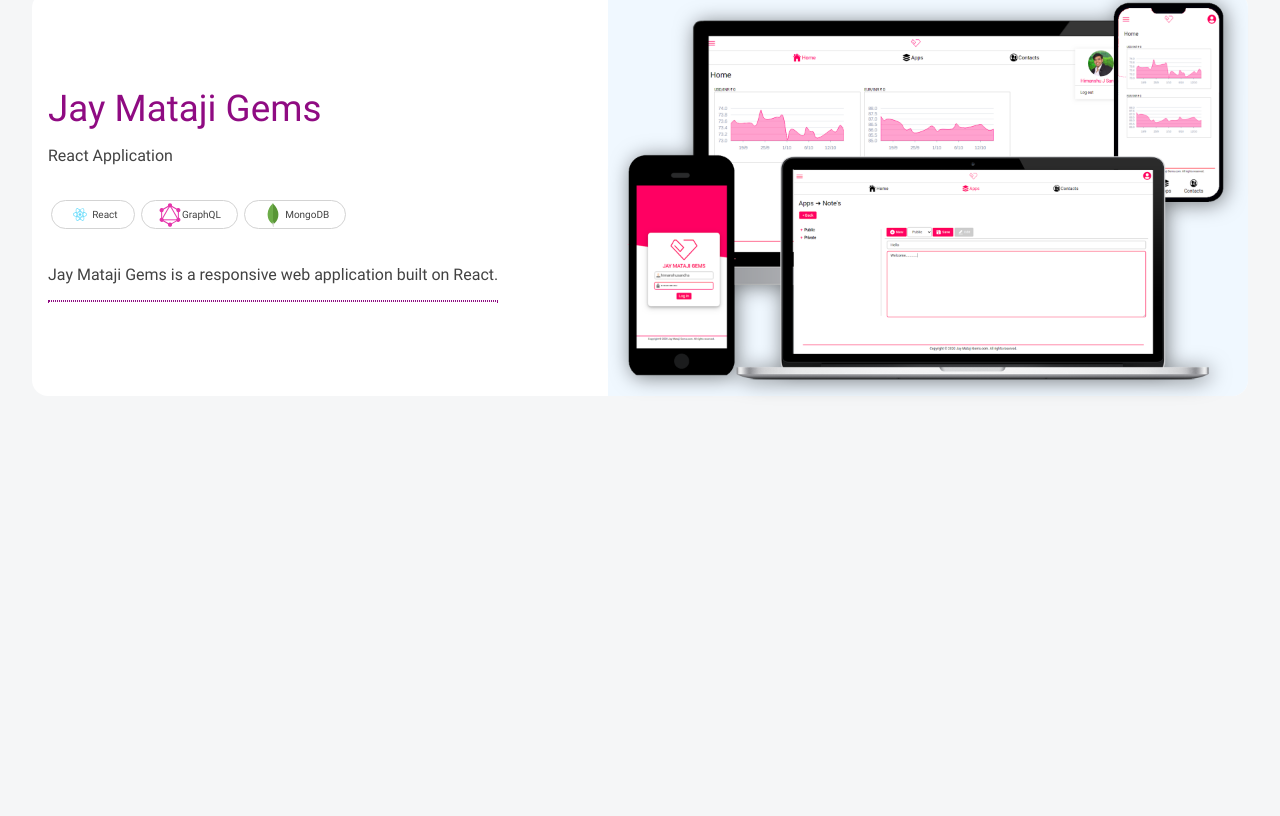
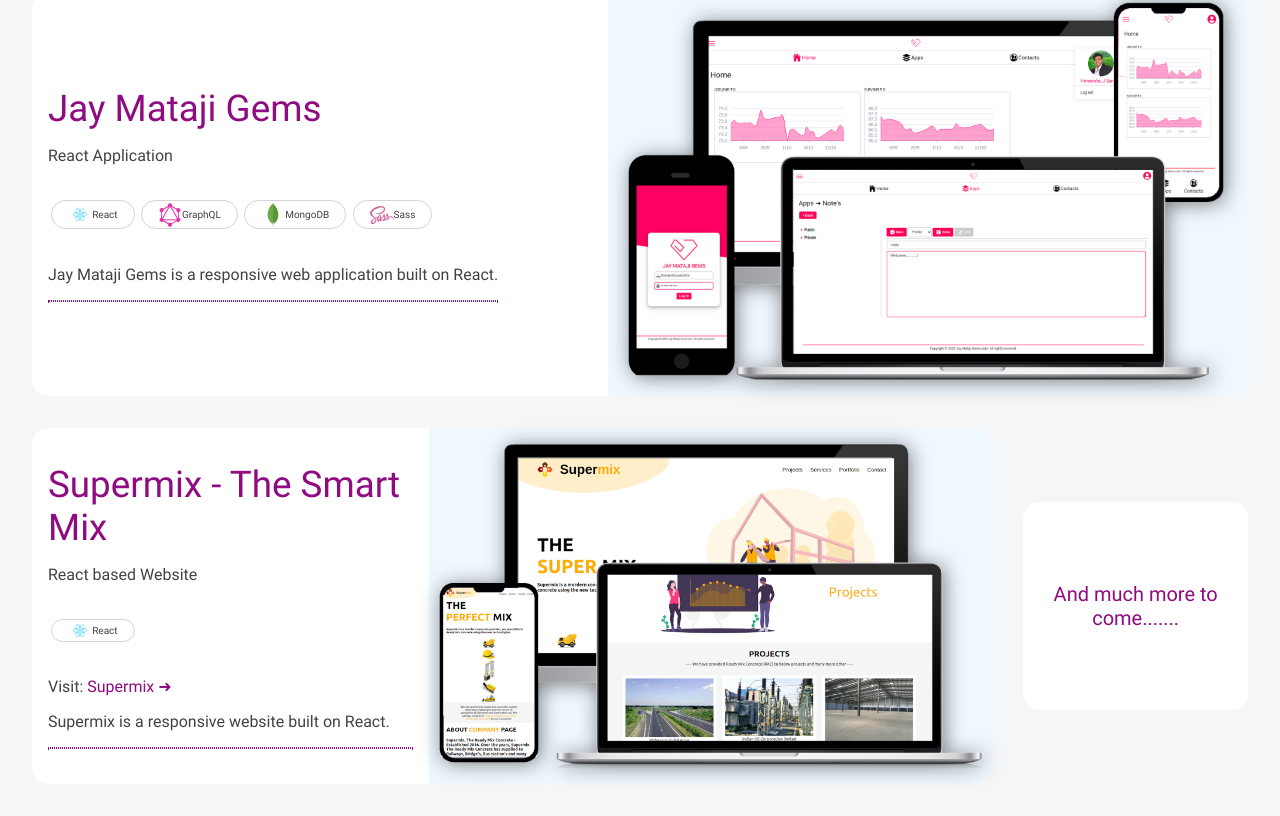
Before and after one commit to himanshusandha/himanshusandha.com, a React (Create React App) app: page / in a window 1280 px wide. Shown: the part 1114-1930 px from the top of the page. Before the commit the page ends 1542 px from the top, so only its background shows below. Built offline with nearby package versions, Linux system fonts and the light colour scheme.

Commit message:
Added project detail of Supermix

```diff
--- a/src/components/projects/PrivateProjects.js
+++ b/src/components/projects/PrivateProjects.js
@@ -4,6 +4,8 @@
 import React_logo from "../../resources/React_logo.svg";
 import GraphQL_logo from "../../resources/GraphQL_logo.svg";
 import MongoDB_logo from "../../resources/MongoDB_logo.svg";
+import Sass_logo from "../../resources/Sass_logo.svg";
+import Supermix_image from "../../resources/Supermix_image.png";
 
 function PrivateProjects() {
   return (
@@ -30,6 +32,9 @@
               <div>
                 <img src={MongoDB_logo} alt="MongoDB_logo" /> MongoDB
               </div>
+              <div>
+                <img src={Sass_logo} alt="Sass_logo" /> Sass
+              </div>
             </div>
             <div>
               Jay Mataji Gems is a responsive web application built on React.
@@ -40,6 +45,39 @@
             <img src={JayMatajiGems_image} alt="Jay Mataji Gems" />
           </div>
         </div>
+        <div className="privateProjects_showcase_big_medium">
+          <div className="privateProjects_showcase_big">
+            <div className="privateProjects_showcase_big_left">
+              <div className="privateProjects_showcase_big_left_app_name">
+                Supermix - The Smart Mix
+              </div>
+              <div>React based Website</div>
+              <div className="privateProjects_showcase_big_left_tech_tag">
+                <div>
+                  <img src={React_logo} alt="React_logo" /> React
+                </div>
+              </div>
+              <div>
+                Visit:{" "}
+                <a
+                  href="https://supermix.netlify.app"
+                  target="_blank"
+                  rel="noopener noreferrer"
+                >
+                  Supermix ➜
+                </a>
+              </div>
+              <div>Supermix is a responsive website built on React.</div>
+              <div className="privateProjects_showcase_big_left_hr" />
+            </div>
+            <div className="privateProjects_showcase_big_right">
+              <img src={Supermix_image} alt="Supermix" />
+            </div>
+          </div>
+          <div className="privateProjects_showcase_big_medium_moreCome">
+            And much more to come.......
+          </div>
+        </div>
       </div>
     </React.Fragment>
   );
--- a/src/styles/components/projects/PrivateProjects.css
+++ b/src/styles/components/projects/PrivateProjects.css
@@ -98,6 +98,36 @@
   transform: scale(1.03);
 }
 
+.privateProjects_showcase_big_left > div > a {
+  text-decoration: none;
+  color: var(--secondaryTextColor);
+}
+
+.privateProjects_showcase_big_medium {
+  display: flex;
+  flex-direction: row;
+  justify-content: space-between;
+  align-items: center;
+  margin-top: 2rem;
+}
+
+.privateProjects_showcase_big_medium_moreCome {
+  background-color: var(--primaryContainerBackgroundColor);
+  color: var(--secondaryTextColor);
+  border-radius: 1rem;
+  text-align: center;
+  padding-top: 5rem;
+  padding-bottom: 5rem;
+  margin-left: 2rem;
+  transition: all 0.25s ease-in 0s;
+  font-size: var(--fontBig);
+}
+
+.privateProjects_showcase_big_medium_moreCome:hover {
+  transform: scale(1.05);
+  filter: drop-shadow(2px 2px 10px var(--primaryTextColor));
+}
+
 @media only screen and (max-width: 768px) {
   .privateProjects_showcase_big {
     flex-direction: column;
@@ -107,4 +137,14 @@
     border-top-right-radius: 0rem;
     border-bottom-left-radius: 0rem;
   }
+
+  .privateProjects_showcase_big_medium {
+    flex-direction: column;
+  }
+
+  .privateProjects_showcase_big_medium_moreCome {
+    margin-top: 2rem;
+    margin-left: 0rem;
+    width: 80%;
+  }
 }
```
Also changed, not shown: src/resources/Sass_logo.svg (added), src/resources/Supermix_image.png (added).
